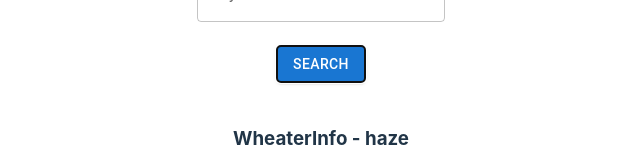
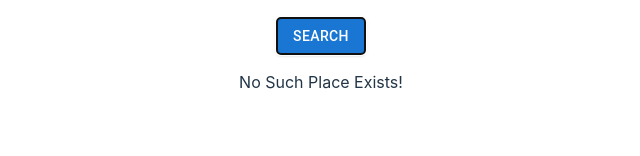
Before and after one commit to Abhay108cell/materialUI, a React (Vite) app: page / in a window 1280 px wide. Both pictures are taken after typing "Sample" into the empty fields and a click on the button "SEARCH". Shown: the part 199-355 px from the top of the page, without its empty margins (319-959 px from the left). Built offline with nearby package versions, Linux system fonts and the light colour scheme; no server answers.

Commit message:
display error in comp

```diff
--- a/src/SearchBox.jsx
+++ b/src/SearchBox.jsx
@@ -55,6 +55,7 @@ let getWheatherInfo = async ()=>{
       <br />
       <br />
       <Button variant="contained" type='submit'>Search</Button>
+      {error && <p>No Such Place Exists!</p>}
       </form>
 
          {/* <InfoBox/> */}
```
